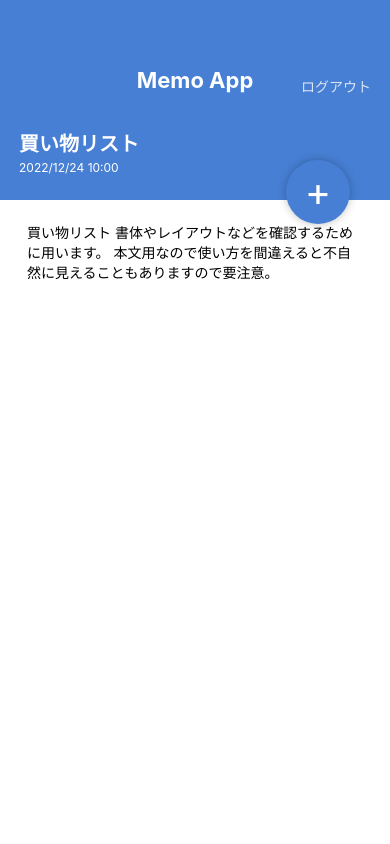
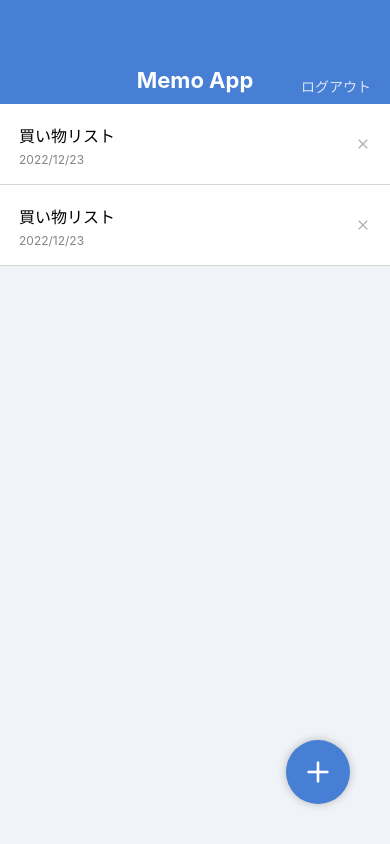
Before and after one commit to S-cw7/MemoApp, a React Native app: screen / in a window 390 px wide. Built offline with nearby package versions, Linux system fonts and the light colour scheme.

Commit message:
Add Icons

```diff
--- a/App.jsx
+++ b/App.jsx
@@ -4,6 +4,6 @@
 
 export default function App() {
   return (
-    <MemoDetailScreen />
+    <MemoListScreen />
   );
 }
--- a/src/components/CircleButtom.jsx
+++ b/src/components/CircleButtom.jsx
@@ -1,19 +1,20 @@
 import React from 'react';
-import { View, StyleSheet, Text } from 'react-native';
+import { View, StyleSheet } from 'react-native';
 import { string, shape } from 'prop-types';
+import { Feather } from '@expo/vector-icons';
 
 export default function CircleButtom(props) {
-  const { children, style } = props;
+  const { style, name } = props;
   return (
     <View style={[styles.circleButton, style]}>
-      <Text style={styles.circleButtonLabel}>{children}</Text>
+      <Feather name={name} size={32} color="white" />
     </View>
   );
 }
 
 CircleButtom.protoTypes = {
-  children: string.isRequired,
   style: shape(),
+  name: string.isRequired,
 };
 
 CircleButtom.defaultProps = {
--- a/src/components/MemoList.jsx
+++ b/src/components/MemoList.jsx
@@ -1,5 +1,6 @@
 import React from 'react';
 import { StyleSheet, View, Text } from 'react-native';
+import { Feather } from '@expo/vector-icons';
 
 export default function MemoList() {
   return (
@@ -10,7 +11,7 @@
           <Text style={styles.memolistData}>2022/12/23</Text>
         </View>
         <View>
-          <Text>X</Text>
+          <Feather name="x" size={16} color="#B0B0B0" />
         </View>
       </View>
 
@@ -20,7 +21,7 @@
           <Text style={styles.memolistData}>2022/12/23</Text>
         </View>
         <View>
-          <Text>X</Text>
+          <Feather name="x" size={16} color="#B0B0B0" />
         </View>
       </View>
     </View>
--- a/src/screens/MemoDetailScreen.jsx
+++ b/src/screens/MemoDetailScreen.jsx
@@ -19,7 +19,7 @@
           本文用なので使い方を間違えると不自然に見えることもありますので要注意。
         </Text>
       </ScrollView>
-      <CircleButtom style={{ top: 160, buttom: 'auto' }}>+</CircleButtom>
+      <CircleButtom style={{ top: 160, buttom: 'auto' }} name="edit-3" />
     </View>
   );
 }
--- a/src/screens/MemoListScreen.jsx
+++ b/src/screens/MemoListScreen.jsx
@@ -10,7 +10,7 @@
     <View style={styles.container}>
       <AppBar />
       <MemoList />
-      <CircleButtom>-</CircleButtom>
+      <CircleButtom name="plus" />
     </View>
   );
 }
```
